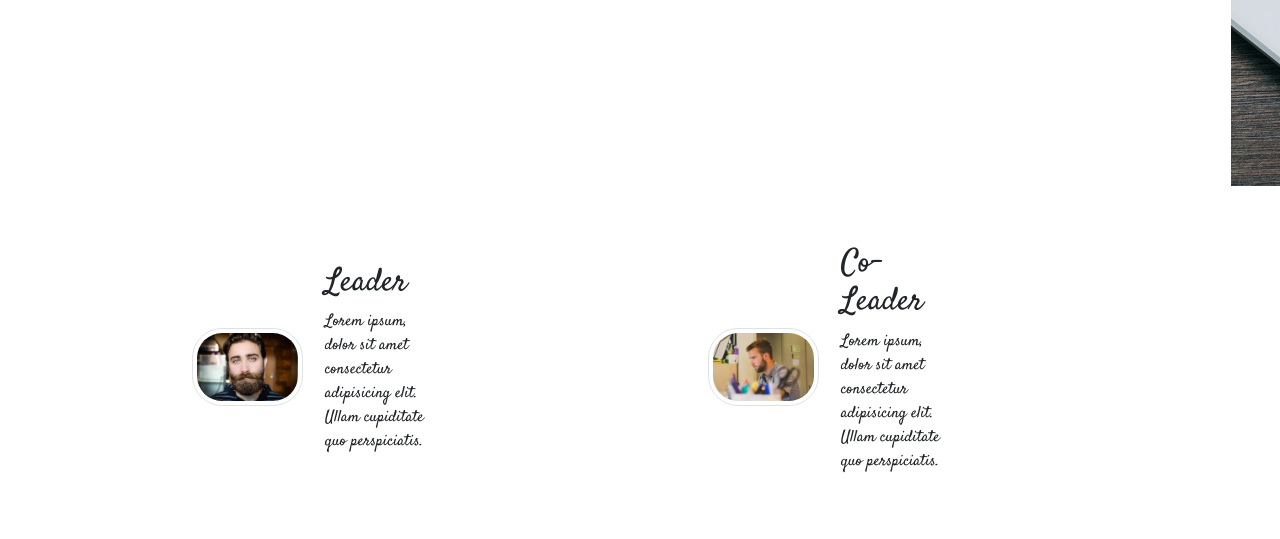
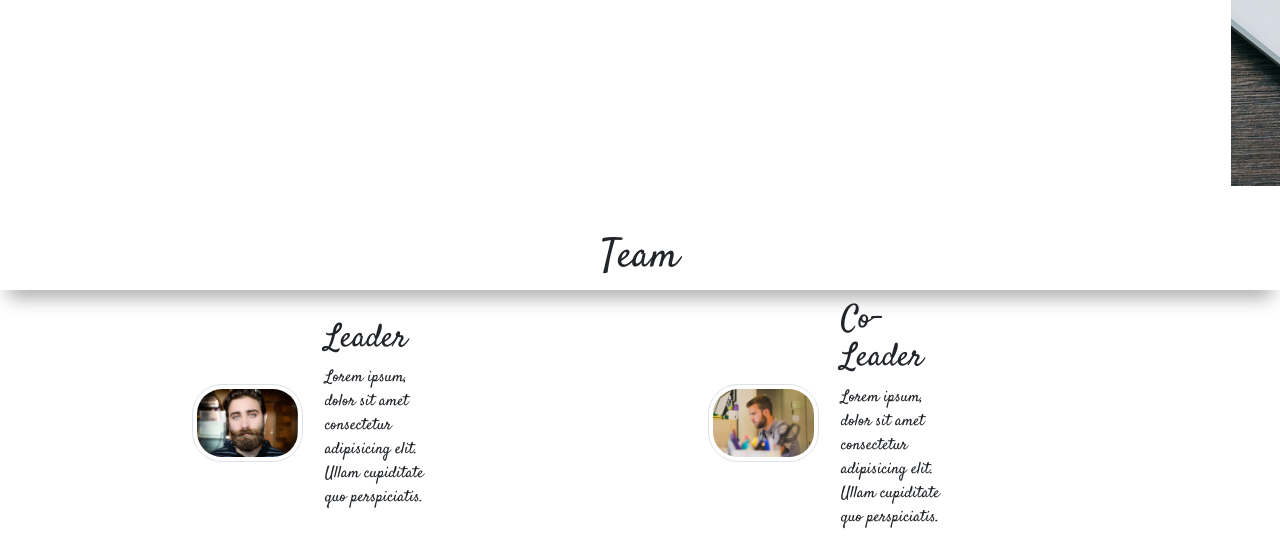
Before and after one commit to AbdullahJatt/Quiz-website, a plain HTML site: page index.html in a window 1280 px wide. Shown: the part 1912-2451 px from the top of the page. Drawn offline with nearby package versions, Linux system fonts and the light colour scheme; a web font is replaced by a local one.

Commit message:
Quiz website

```diff
--- a/index.html
+++ b/index.html
@@ -147,6 +147,9 @@
 
     <!-- Team Setion -->
     <section class="team row justify-content-center">
+      <div class="feature-pro row w-100">
+        <h1 class="text-center">Team</h1>
+      </div>
       <div class="image-team mx-2 my-2 d-flex" style="justify-content: center; align-items: center;">
         <div style=" margin: 0%; padding: 0%; border: none; position: relative; left: 10%;">
           <img src="./images/men 1.jpg" class="img-thumbnail" style="border-radius: 30px; width: 30%; margin-left: 0%;" alt="...">
```
Also changed, not shown: 1 other file.
